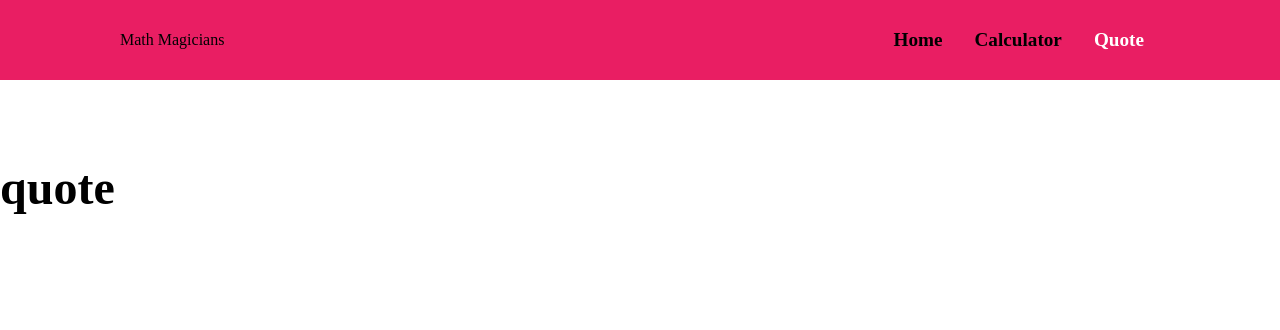
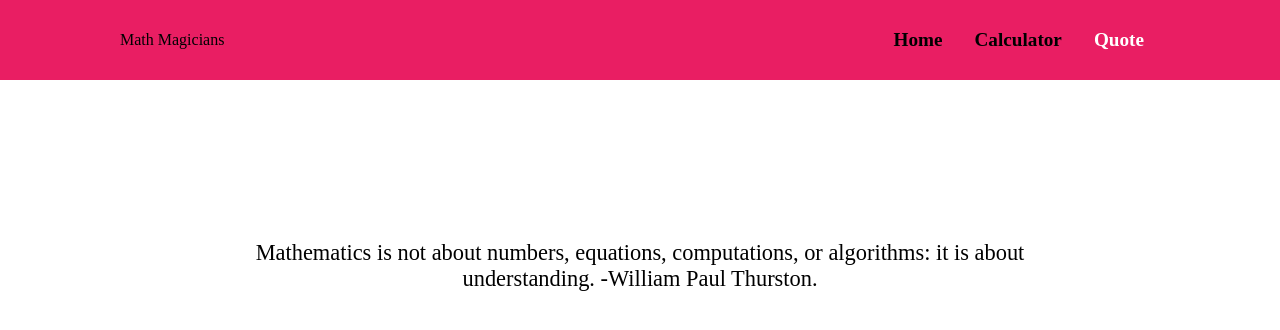
Before and after one commit to afizsavage/math-magicians, a React (Create React App) app: page /quote in a window 1280 px wide. Shown: the top 330 px of the page. Built offline with nearby package versions, Linux system fonts and the light colour scheme.

Commit message:
Added components for quote page

```diff
--- a/src/components/layout.js
+++ b/src/components/layout.js
@@ -2,6 +2,7 @@ import { Route, Switch } from 'react-router-dom';
 
 import CalculatorContainer from '../pages/calc-cont';
 import Home from '../pages/home';
+import Quote from '../pages/quote';
 import Header from './header';
 
 const Layout = () => (
@@ -15,7 +16,7 @@ const Layout = () => (
         <CalculatorContainer />
       </Route>
       <Route path="/quote">
-        <h1>quote</h1>
+        <Quote />
       </Route>
     </Switch>
   </>
--- /dev/null
+++ b/src/pages/quote.js
@@ -0,0 +1,10 @@
+const Quote = () => (
+  <section className="quote">
+    <p>
+      Mathematics is not about numbers, equations, computations, or algorithms:
+      it is about understanding. -William Paul Thurston.
+    </p>
+  </section>
+);
+
+export default Quote;
--- a/src/style.css
+++ b/src/style.css
@@ -47,9 +47,20 @@ section.container {
   justify-content: space-between;
 }
 
-.home-cont p {
+section p {
   font-size: 1.4rem;
   margin-bottom: 3rem;
+}
+
+section.quote {
+  display: flex;
+  justify-content: center;
+  padding-top: 5rem;
+}
+
+section.quote p {
+  width: 80%;
+  text-align: center;
 }
 
 h1 {
```
